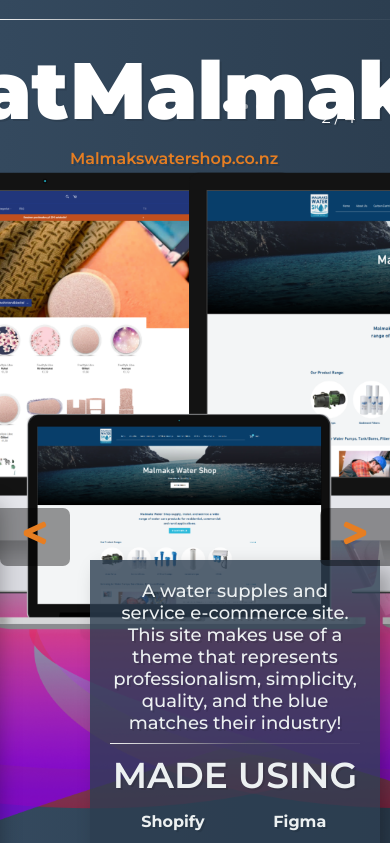
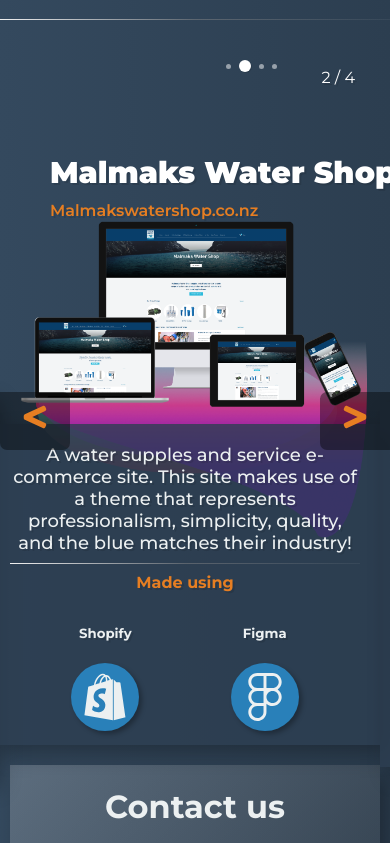
Before and after one commit to AaronRBetts/Web-design-agency, a React (Create React App) app: page / in a window 390 px wide. Shown: the part 1381-2224 px from the top of the page. Built offline with nearby package versions, Linux system fonts and the light colour scheme.

Commit message:
fixed issues with responsiveness

```diff
--- a/src/components/Showcase/Project/Project.js
+++ b/src/components/Showcase/Project/Project.js
@@ -24,12 +24,12 @@
                     <div className="project-info">
                         <div className="info-card card">
                             <p className="project-desc">{this.props.projectDesc} <hr /></p>
-                            <h3>Made using</h3>
+                            <h4>Made using</h4>
                             <div className="tools-info">
 
                                 {this.props.tools.map((tool, index) =>
                                     <div key={tool + index} className="tool">
-                                        <h4>{tool.name}</h4>
+                                        <h5>{tool.name}</h5>
                                         <a href={tool.siteLink}>{tool.icon}</a>
                                     </div>
                                 )}
--- a/src/components/Showcase/Project/Project.scss
+++ b/src/components/Showcase/Project/Project.scss
@@ -41,6 +41,21 @@
             }
         }
 
+        @media screen and (max-width: 768px) {
+            a {
+                margin: 0px;
+            }
+
+            h2 {
+                z-index: 999;
+                margin: 100px 10px 10px;
+                font-weight: 800;
+                font-size: 30px;
+            }
+
+
+        }
+
     }
 
     .project-info {
@@ -53,7 +68,6 @@
         height: auto;
 
         .info-card{
-            margin: 50px;
             z-index: 2;
             display: flex;
             flex-direction: column;
@@ -62,8 +76,13 @@
             margin: auto;
             background: rgba(44, 62, 80,0.8);
 
+            h4 {
+                color: #e67e22;
+                margin: 0;
+            }
+
             h5 {
-                margin: 10px;
+
             }
 
             .tools-info {
@@ -91,6 +110,13 @@
                             box-shadow: 3px 3px 5px rgba(0, 0, 0, 0.3);
                             background: #2980b9;
                                          color: #ecf0f1;
+                        }
+
+                        @media screen and (max-width: 768px) {
+                            box-shadow: 3px 3px 5px rgba(0, 0, 0, 0.3);
+                            background: #2980b9;
+                                         color: #ecf0f1;
+
                         }
                     }
                 }
@@ -128,7 +154,7 @@
         }
 
         @media screen and (max-width: 1024px) {
-            width: auto;
+            width: 100%;
             bottom: -50%;
         }
 
@@ -142,6 +168,11 @@
         .project-img {
             height: 100vh;
             transform: translate(-10%, -5%);
+
+            @media screen and (max-width: 768px) {
+                height: auto;
+                width: 100%;
+            }
         }
     }
 
@@ -156,7 +187,6 @@
 
     @media screen and (max-width: 1024px) {
         flex-direction: column;
-        justify-content: center;
 
         .project-display {
 
@@ -183,7 +213,7 @@
 
 #wrapper{
 	width:100%;
-	margin:50px auto;
+	margin:10px auto;
 	position:relative;
 	color:#fff;
 	text-shadow:rgba(0,0,0,0.1) 2px 2px 0px;
@@ -288,15 +318,16 @@
 
 /*bar*/
 #pagination-wrap{
-	min-width:20px;
+    min-width: 50vh;
 	margin-left: auto;
 	margin-right: auto;
-	height:100vh;
+	height:100%;
 	position:relative;
 	text-align:center;
 }
 
 #pagination-wrap ul {
+    height: 80vh;
 	width:100%;
 }
 
```
